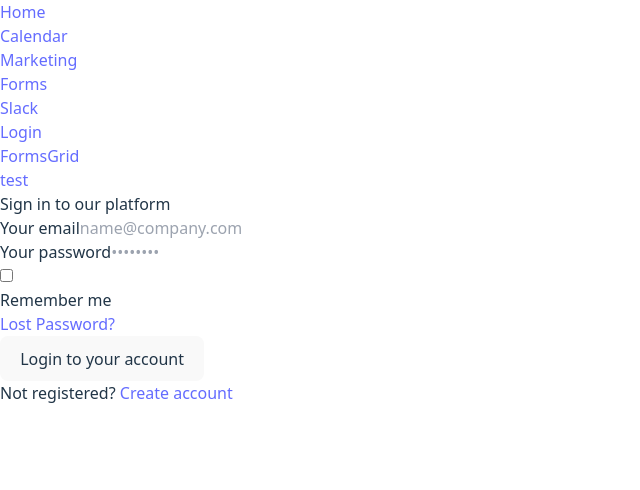
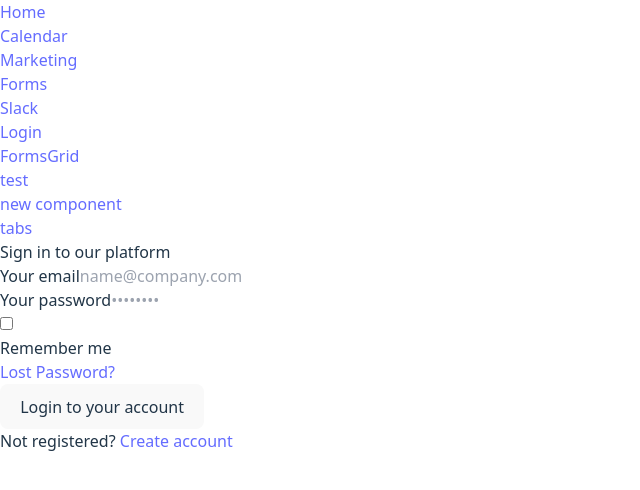
Before and after one commit to yurivasconcelos/old-yurivasconcelos.github.io, a React (Vite) app: page / in a window 1280 px wide. Shown: the top 490 px of the page, without its empty margins (0-640 px from the left). Built offline with nearby package versions, Linux system fonts and the light colour scheme.

Commit message:
changing sidebar

```diff
--- a/src/components/Sidebar.tsx
+++ b/src/components/Sidebar.tsx
@@ -6,8 +6,17 @@ export function Sidebar() {
       <div className='pl-4 pt-2 w-40'>
         <Link to={`formgrid`}>FormsGrid</Link>
       </div>
+
       <div className='pl-4 pt-2 w-40'>
         <Link to={`test`}>test</Link>
+      </div>
+
+      <div className='pl-4 pt-2 w-40'>
+        <Link to={`new`}>new component</Link>
+      </div>
+
+      <div className='pl-4 pt-2 w-40'>
+        <Link to={`tab`}>tabs</Link>
       </div>
     </div>
   );
--- a/src/components/TabComponent.tsx
+++ b/src/components/TabComponent.tsx
@@ -4,7 +4,7 @@ export function TabComponent() {
   const [activeTab, setActiveTab] = useState(1);
 
   const base =
-    'inline-block px-4 py-1 rounded-md rounded-b-none text-gray-800 hover:text-gray-900 hover:bg-gray-200 dark:hover:text-white ';
+    'hover:cursor-pointer inline-block px-4 py-1 rounded-md rounded-b-none text-gray-800 hover:text-gray-900 hover:bg-gray-200 ';
   const active = base + 'text-white bg-indigo-800 hover:text-gray-200 hover:bg-indigo-800 active';
   const nonactive = base + 'hover:text-gray-900 dark:hover:text-white';
 
@@ -17,24 +17,23 @@ export function TabComponent() {
             <li className='me-1'>
               <a
                 onClick={() => setActiveTab(1)}
-                href='#'
                 className={`${activeTab == 1 ? active : nonactive} `}
                 aria-current='page'>
                 Perfil
               </a>
             </li>
             <li className='me-2'>
-              <a href='#' onClick={() => setActiveTab(2)} className={`${activeTab == 2 ? active : nonactive} `}>
+              <a onClick={() => setActiveTab(2)} className={`${activeTab == 2 ? active : nonactive} `}>
                 Adicional
               </a>
             </li>
             <li className='me-2'>
-              <a href='#' onClick={() => setActiveTab(3)} className={`${activeTab == 3 ? active : nonactive} `}>
+              <a onClick={() => setActiveTab(3)} className={`${activeTab == 3 ? active : nonactive} `}>
                 Testes
               </a>
             </li>
             <li>
-              <a href='#' onClick={() => setActiveTab(4)} className={`${activeTab == 4 ? active : nonactive} `}>
+              <a onClick={() => setActiveTab(4)} className={`${activeTab == 4 ? active : nonactive} `}>
                 Tab very long name name name
               </a>
             </li>
```
